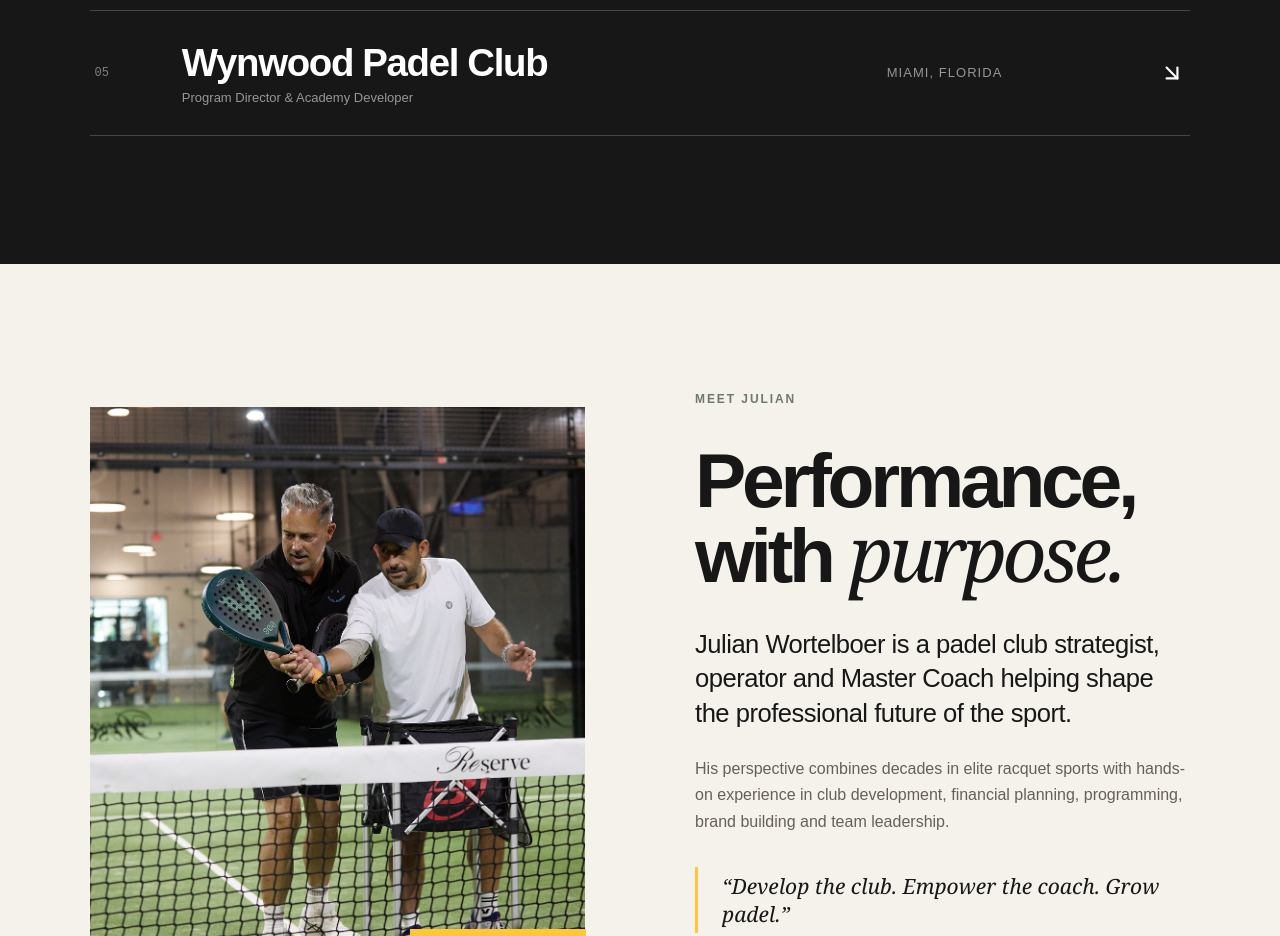
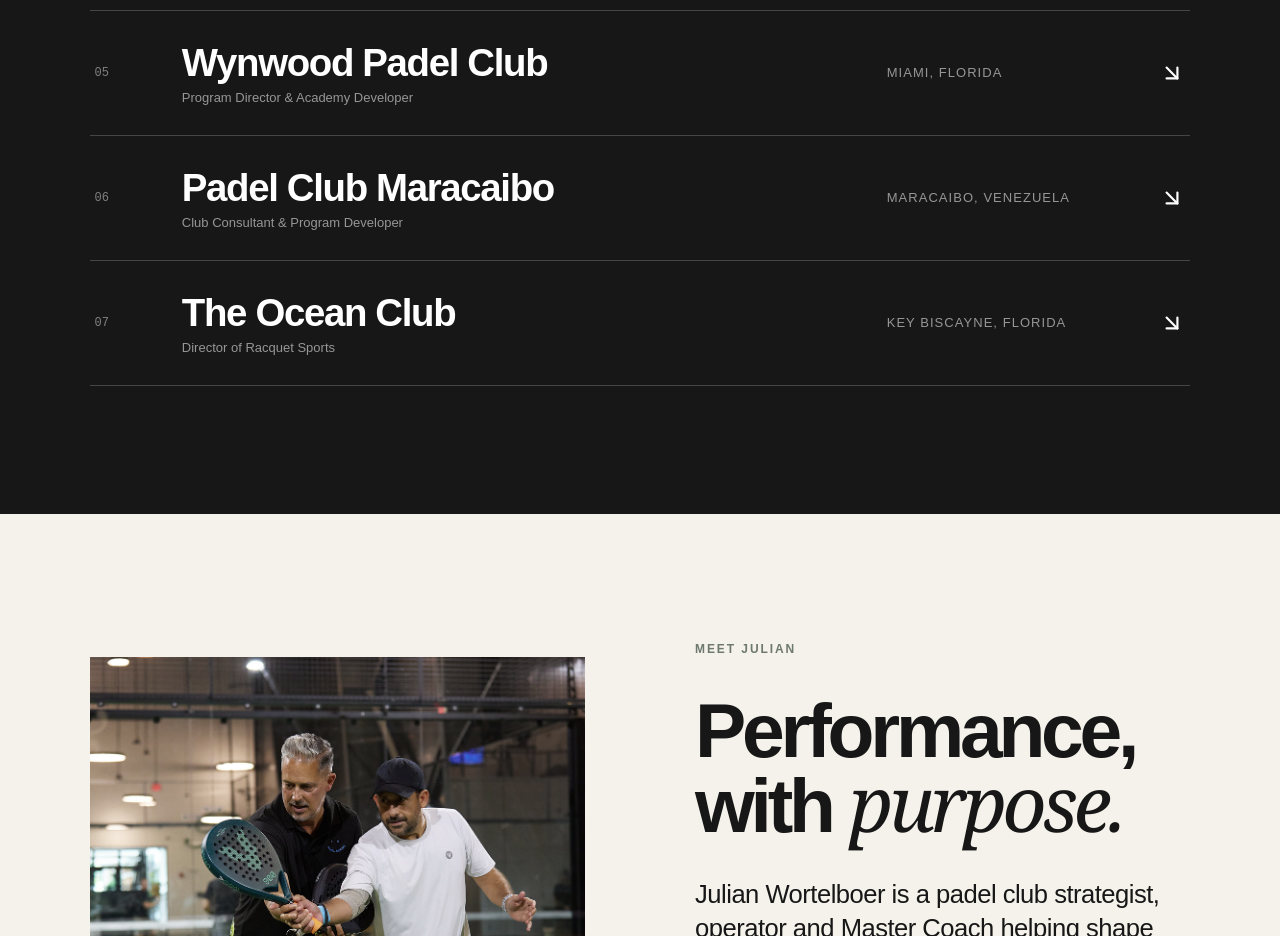
Before and after one commit to julianwortel-dev/https-julian-wortelboer.julianw10.chatgpt.site-, a React (Vite) app: page / in a window 1280 px wide. Shown: the part 3060-3996 px from the top of the page. Built offline with nearby package versions, Linux system fonts and the light colour scheme.

Commit message:
Add Maracaibo and Ocean Club experience

```diff
--- a/src/App.tsx
+++ b/src/App.tsx
@@ -7,6 +7,8 @@
   { name: 'Ultra Padel Club', place: 'Miami, Florida', number: '03', note: 'Chief Padel Officer · Club & Program Developer', url: 'https://ultrapadelclub.com/' },
   { name: 'Park Padel', place: 'San Francisco, California', number: '04', note: 'Club strategy & operating model', url: 'https://parkpadel.com/' },
   { name: 'Wynwood Padel Club', place: 'Miami, Florida', number: '05', note: 'Program Director & Academy Developer', url: '#contact' },
+  { name: 'Padel Club Maracaibo', place: 'Maracaibo, Venezuela', number: '06', note: 'Club Consultant & Program Developer', url: 'https://www.padelclubmcbo.com/' },
+  { name: 'The Ocean Club', place: 'Key Biscayne, Florida', number: '07', note: 'Director of Racquet Sports', url: '#contact' },
 ];
 
 const services = [
```
